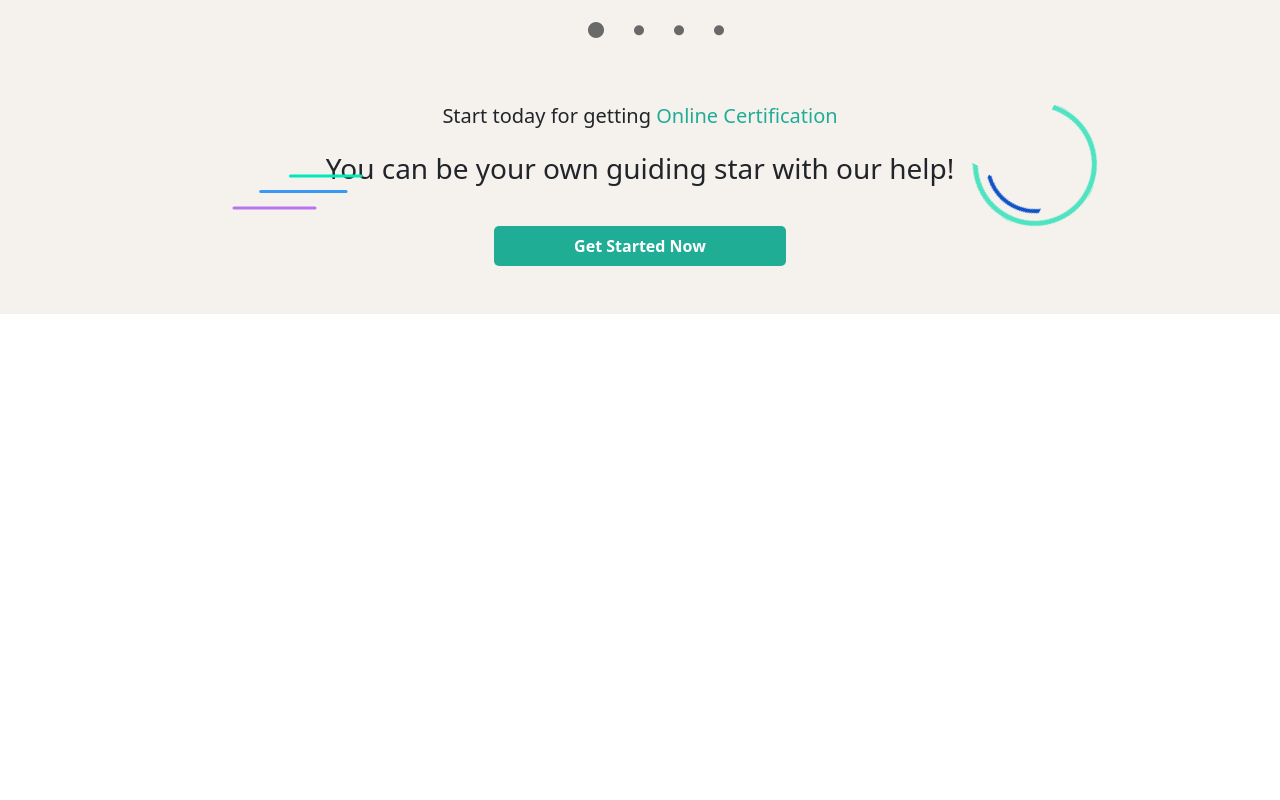
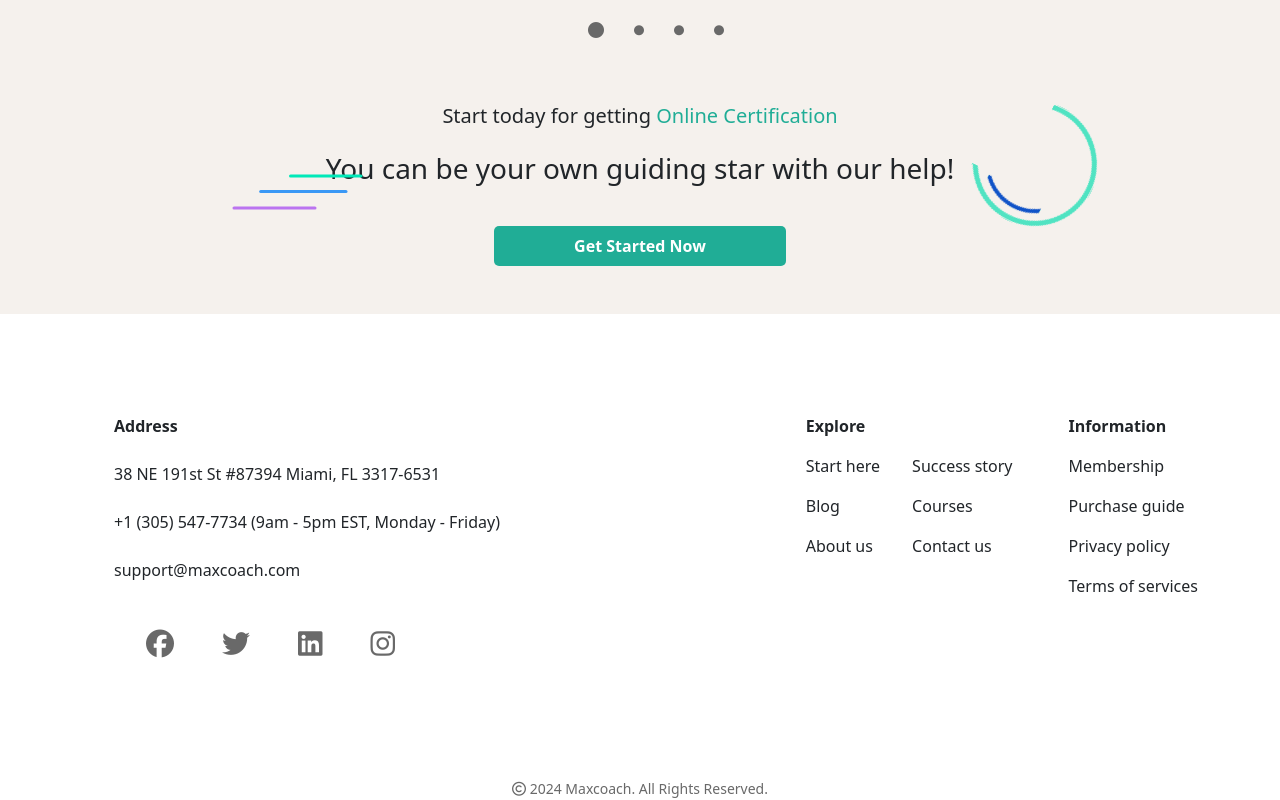
Before and after one commit to simone-danzeri/proj-html-vuejs, a Vue app: page / in a window 1280 px wide. Shown: the part 6330-7130 px from the top of the page. Before the commit the page ends 6644 px from the top, so only its background shows below. Built offline with nearby package versions, Linux system fonts and the light colour scheme.

Commit message:
feat: footer completo

```diff
--- a/src/App.vue
+++ b/src/App.vue
@@ -2,11 +2,13 @@
   import PageHeader from './components/PageHeader.vue';
   import AppHero from './components/AppHero.vue';
   import PageMain from './components/PageMain.vue';
+  import PageFooter from './components/PageFooter.vue';
   export default {
     components: {
       PageHeader,
       AppHero,
-      PageMain
+      PageMain,
+      PageFooter
     },
     data() {
       return {
@@ -18,6 +20,22 @@
           'Blog',
           'Shop'
         ],
+        exploreLinks: [
+          'Start here',
+          'Blog',
+          'About us'
+        ],
+        storyLinks: [
+          'Success story',
+          'Courses',
+          'Contact us'
+        ],
+        informationLinks: [
+          'Membership',
+          'Purchase guide',
+          'Privacy policy',
+          'Terms of services'
+        ],
       }
     }
   }
@@ -28,6 +46,7 @@
   <PageHeader :navBar="navLinks"></PageHeader>
   <AppHero></AppHero>
   <PageMain></PageMain>
+  <PageFooter :exploreLinks="exploreLinks" :storyLinks="storyLinks" :informationLinks="informationLinks"></PageFooter>
 </template>
 
 
--- a/src/components/AppContacts.vue
+++ b/src/components/AppContacts.vue
@@ -66,7 +66,7 @@
                 <div class="col-3">
                     <div class="ms-testimonial-card d-flex flex-column align-items-center">
                         <div class="ms-pp-container">
-                            <img class="pp" src="../assets/img/testimonial-avata-01.jpg" alt="">
+                            <img class="pp" src="../assets/img/testimonial-avata-04.jpg" alt="">
                         </div>
                         <p>MaxCoach is my best choice. Their tutors are smart and professional when dealing with students.</p>
                         <h5>MADLEY PONDOR</h5>
--- /dev/null
+++ b/src/components/PageFooter.vue
@@ -0,0 +1,65 @@
+<script>
+    export default {
+        name: 'PageFooter',
+        props: {
+            exploreLinks: Array,
+            storyLinks: Array,
+            informationLinks: Array
+        }
+    }
+</script>
+
+
+<template>
+    <div class="container">
+        <div class="ms-footer-container d-flex justify-content-between">
+            <div class="ms-address">
+                <ul>
+                    <li class="fw-bold pb-4">Address</li>
+                    <li class="fw-lighter">38 NE 191st St #87394 Miami, FL 3317-6531</li>
+                    <li class="fw-lighter py-4">+1 (305) 547-7734 (9am - 5pm EST, Monday - Friday)</li>
+                    <li class="fw-lighter">support@maxcoach.com</li>
+                    <li class="pt-5">
+                        <ul class="d-flex gap-5 ms-text-gray">
+                            <li><i class="fa-brands fa-facebook fs-3"></i></li>
+                            <li><i class="fa-brands fa-twitter fs-3"></i></li>
+                            <li><i class="fa-brands fa-linkedin fs-3"></i></li>
+                            <li><i class="fa-brands fa-instagram fs-3"></i></li>
+                        </ul>
+                    </li>
+                </ul>
+            </div>
+            <div class="ms-links d-flex">
+                <ul>
+                    <li class="fw-bold pb-2">Explore</li>
+                    <li v-for="eachLink in exploreLinks" class="fw-lighter py-2">{{ eachLink }}</li>
+                </ul>
+                <ul class="pe-4 ">
+                    <li class="text-white pb-2">Story</li>
+                    <li v-for="eachLink in storyLinks" class="fw-lighter py-2">{{ eachLink }}</li>
+                </ul>
+                <ul>
+                    <li class="fw-bold pb-2">Information</li>
+                    <li v-for="eachLink in informationLinks" class="fw-lighter py-2">{{ eachLink }}</li>
+                </ul>
+            </div>
+        </div>
+        <div class="text-center">
+            <small class="ms-text-gray fw-light"><i class="fa-regular fa-copyright"></i>  2024 Maxcoach. All Rights Reserved.</small>
+        </div>
+    </div>
+</template>
+
+
+<style scoped lang="scss">
+@use '../style/partials/variables' as *;
+.ms-text-gray{
+    color: $gray;
+}
+.ms-footer-container{
+    padding: 100px 0px;
+    ul{
+        list-style: none;
+    }
+}
+</style>
```
